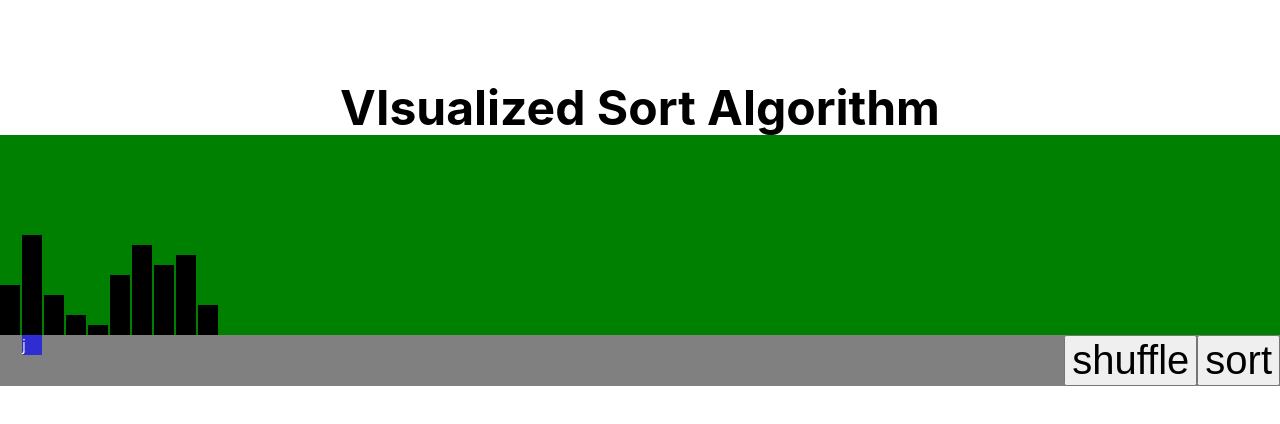
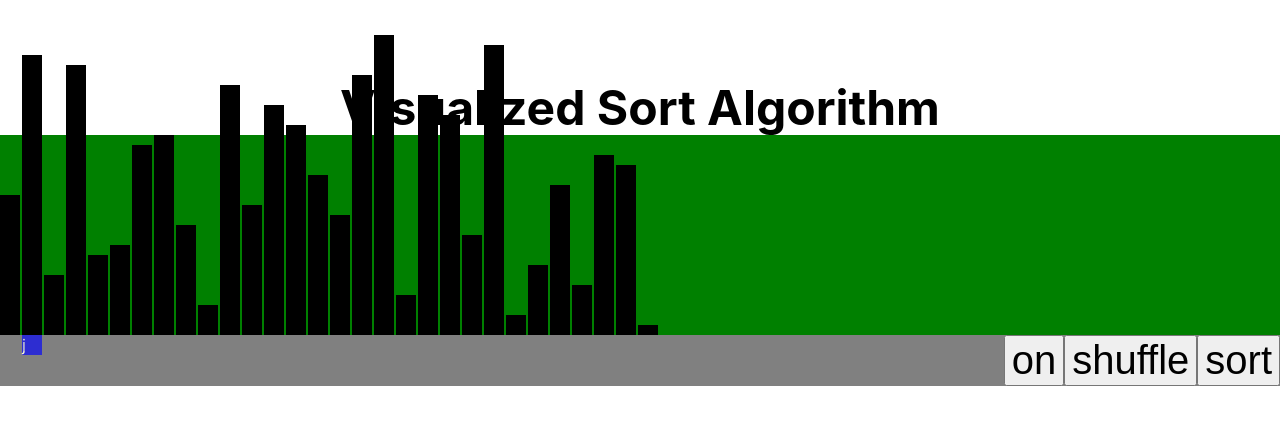
Before and after one commit to jerome-geek/visualized-sort-algorithm, a Next.js app: page / in a window 1280 px wide. Shown: the top 424 px of the page. Built offline with nearby package versions, Linux system fonts and the light colour scheme.

Commit message:
Refactor Board Component using Memo

```diff
--- a/components/InsertionSort.tsx
+++ b/components/InsertionSort.tsx
@@ -1,4 +1,4 @@
-import { useState, SetStateAction, Dispatch } from 'react';
+import { FC, useState, SetStateAction, Dispatch, memo } from 'react';
 import { range, shuffle } from 'lodash';
 import Bar from './Bar';
 import { getX } from '../util/util';
@@ -8,7 +8,7 @@ type TSetIndex = Dispatch<SetStateAction<number>>;
 type TSet = Dispatch<SetStateAction<any>>;
 
 const DURATION = 40;
-const SIZE = 10;
+const SIZE = 30;
 
 const getArr = () => shuffle(range(1, SIZE + 1));
 
@@ -18,9 +18,9 @@ const swap = (arr: number[], a: number, b: number) => {
   arr[b] = tmp;
 };
 
-const delaySet = (value: any, setArr: TSet) =>
+const delaySet = (value: any, set: TSet) =>
   new Promise((resolve) => {
-    setArr(value);
+    set(value);
     setTimeout(resolve, DURATION);
   });
 
@@ -46,7 +46,40 @@ const sort = async (
   }
 };
 
+interface IPropsBoard {
+  arr: number[];
+}
+
+const areArrEqual = (oldProps: IPropsBoard, props: IPropsBoard) => {
+  return oldProps.arr === props.arr;
+};
+
+const Board: FC<IPropsBoard> = (props) => {
+  const { arr } = props;
+  return (
+    <div className="board">
+      {arr.map((value, i) => {
+        console.log('render Bar');
+        return <Bar key={i} value={value} index={i} />;
+      })}
+      <style jsx>{`
+        .board {
+          width: 100%;
+          height: 200px;
+          color: white;
+          background-color: green;
+          font-size: 40px;
+          position: relative;
+        }
+      `}</style>
+    </div>
+  );
+};
+
+const MemorizedBoard = memo(Board, areArrEqual);
+
 export default () => {
+  const [onOff, setOnOff] = useState('on');
   const [arr, setArr] = useState(getArr());
   const [indexI, setIndexI] = useState(1);
   const [indexJ, setIndexJ] = useState(1);
@@ -64,13 +97,11 @@ export default () => {
     setIsRunning(false);
   };
 
+  const handleOnOff = () => setOnOff(onOff === 'on' ? 'off' : 'on');
+
   return (
     <div>
-      <div className="board">
-        {arr.map((value, i) => (
-          <Bar key={i} value={value} index={i} />
-        ))}
-      </div>
+      <MemorizedBoard arr={arr} />
       <div
         className="index i"
         style={{ transform: `translateX(${getX(indexI)}px)` }}
@@ -83,23 +114,14 @@ export default () => {
       >
         j
       </div>
-
       <div className="buttonBox">
+        {<button onClick={handleOnOff}>{onOff}</button>}
         {!isRunning && <button onClick={handleShuffle}>shuffle</button>}
         {!isRunning && <button onClick={handleSort}>sort</button>}
         {isRunning && <div className="running">Running....</div>}
       </div>
-
       <style jsx>
         {`
-          .board {
-            width: 100%;
-            height: 200px;
-            color: white;
-            background-color: green;
-            font-size: 40px;
-            position: relative;
-          }
           .buttonBox {
             width: 100%;
             hegiht: 60px;
```
